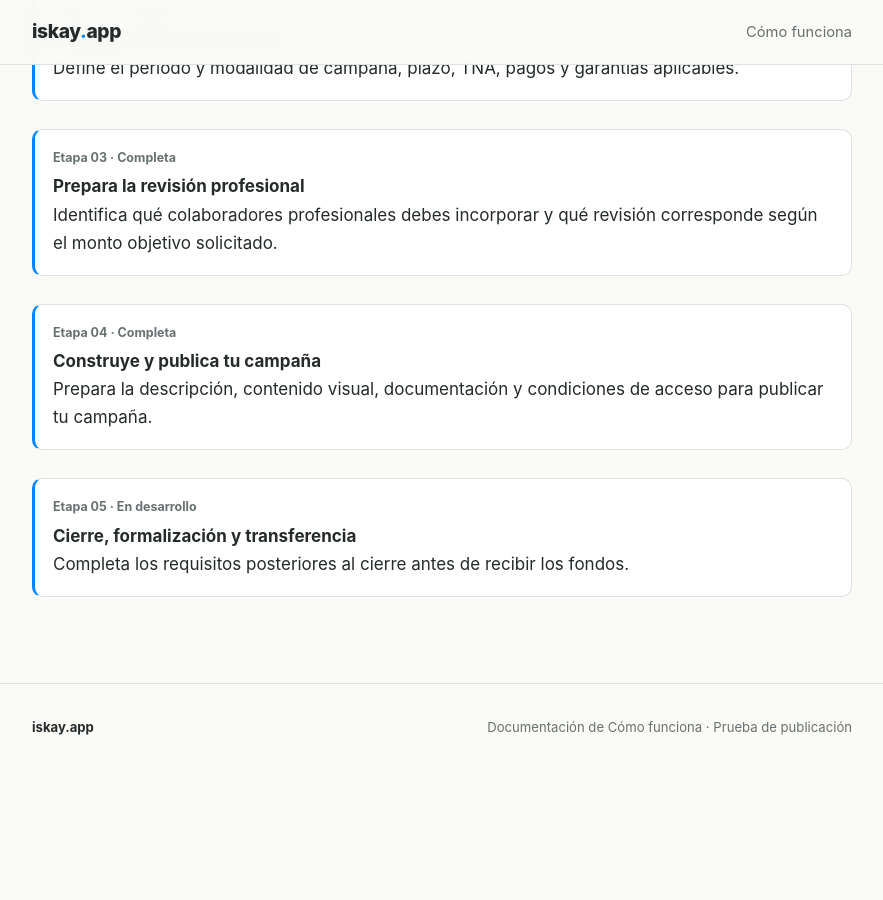
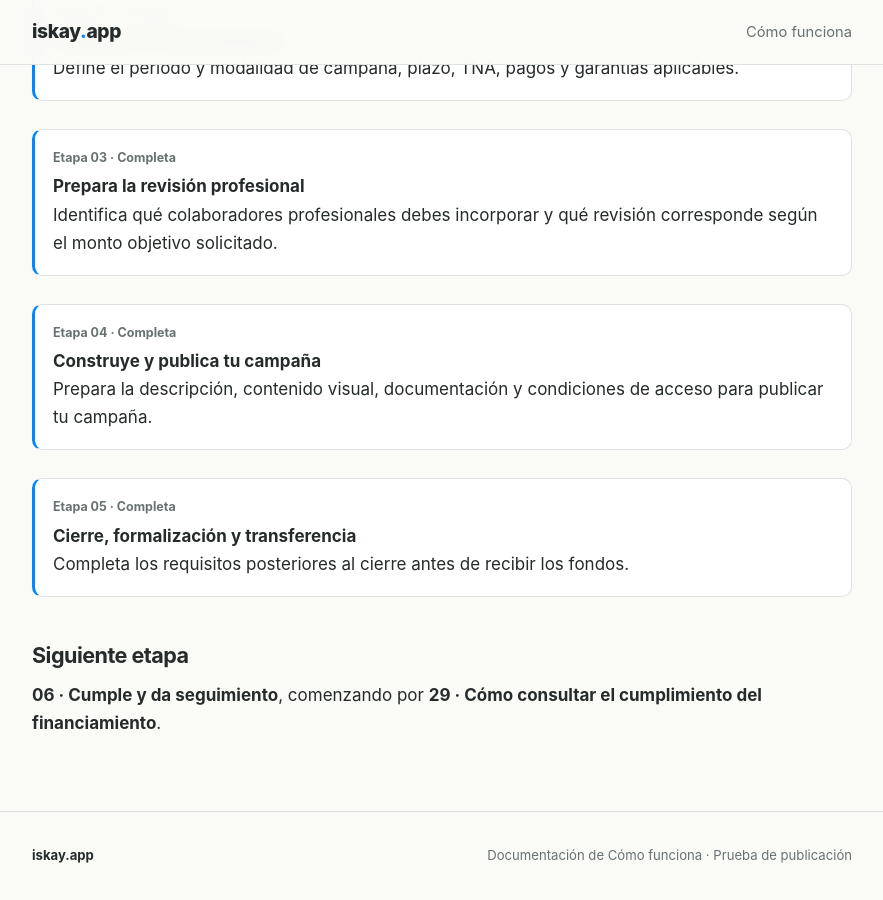
Before and after one commit to iskayApp/como-funciona, a Jekyll site: the page built from index.md, in a window 1280 px wide and 900 px high, scrolled down 740 px. Shown: the whole window, without its empty margins (198-1081 px from the left). Built offline with Jekyll 4.4.1, drawn with Linux system fonts in a browser that asks for light colours; before the commit the page ends 1512 px from its top, so only the background shows below that.

Commit message:
docs: marcar etapa 05 como completada

```diff
--- a/index.md
+++ b/index.md
@@ -47,9 +47,13 @@ Estamos validando la experiencia pública y móvil antes de integrar esta docume
   </li>
   <li>
     <a href="{{ '/financiamiento-reembolsable/promotores/cierre-formalizacion-transferencia/' | relative_url }}">
-      <span class="topic-number">Etapa 05 · En desarrollo</span>
+      <span class="topic-number">Etapa 05 · Completa</span>
       <strong>Cierre, formalización y transferencia</strong><br>
       Completa los requisitos posteriores al cierre antes de recibir los fondos.
     </a>
   </li>
 </ul>
+
+## Siguiente etapa
+
+**06 · Cumple y da seguimiento**, comenzando por **29 · Cómo consultar el cumplimiento del financiamiento**.
```
